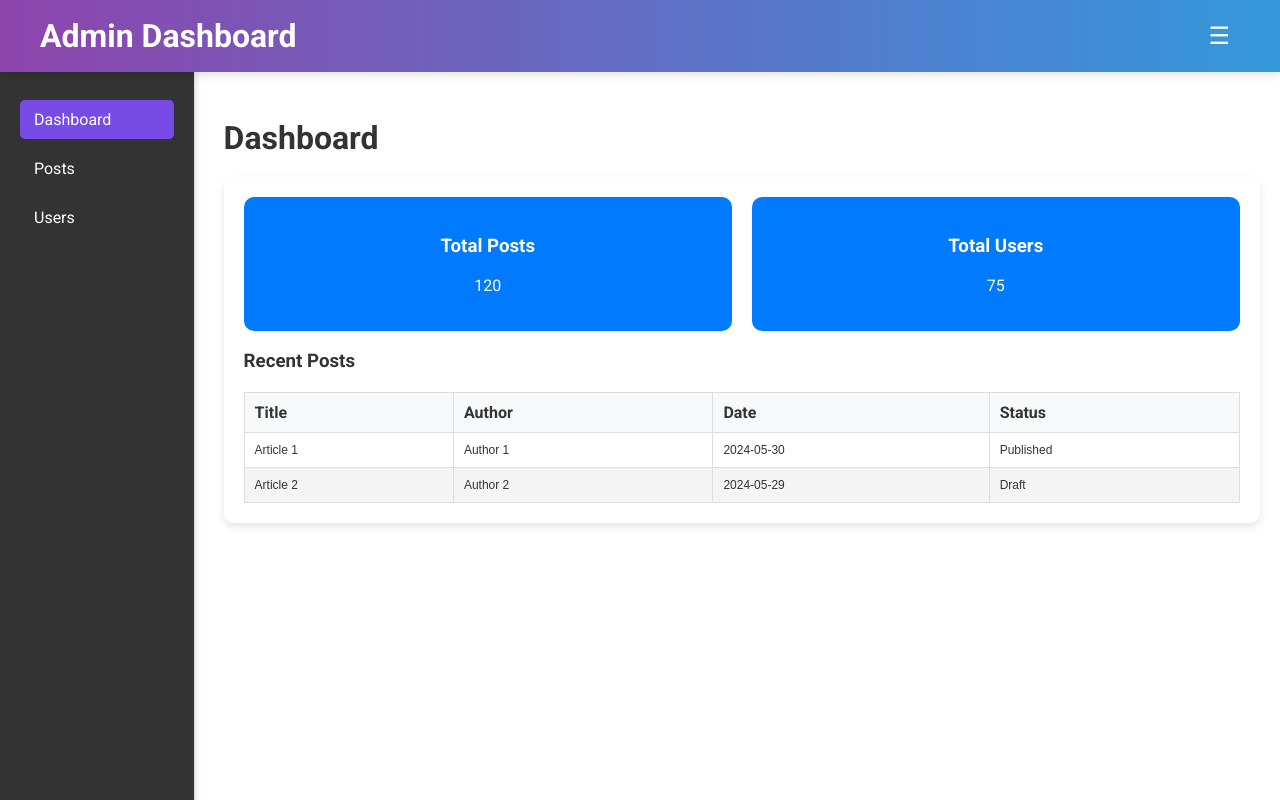
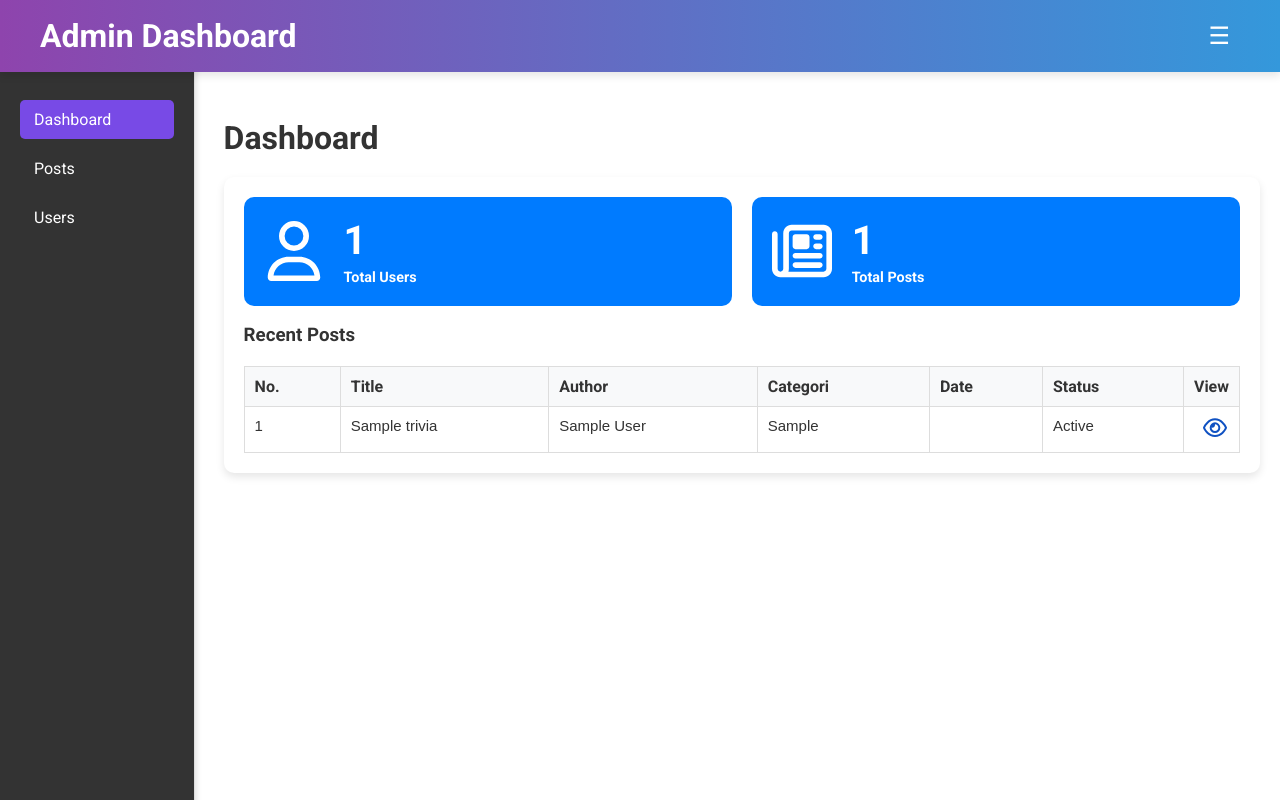
Before and after one commit to excalibur17/FactPedia, a PHP site: page /adminpage/dashboard.php in a window 1280 px wide. Run offline with PHP 8.4, Linux system fonts and the light colour scheme; tables that the repository leaves empty or names only in its code hold one stand-in row (values such as "Sample post"); data that the repository does not hold is empty.

Commit message:
Mengintegrasikan dashboard admin dengan db

```diff
--- a/adminpage/dashboard.php
+++ b/adminpage/dashboard.php
@@ -1,3 +1,6 @@
+<?php
+require "./function/func.php";
+?>
 <!DOCTYPE html>
 <html lang="en">
 
@@ -39,38 +42,57 @@
             <div class="posts">
                 <section class="stats">
                     <div class="stat-box">
-                        <h3>Total Posts</h3>
-                        <p>120</p>
+                        <svg xmlns="http://www.w3.org/2000/svg" viewBox="0 0 448 512"><!--!Font Awesome Free 6.5.2 by @fontawesome - https://fontawesome.com License - https://fontawesome.com/license/free Copyright 2024 Fonticons, Inc.-->
+                            <path d="M304 128a80 80 0 1 0 -160 0 80 80 0 1 0 160 0zM96 128a128 128 0 1 1 256 0A128 128 0 1 1 96 128zM49.3 464H398.7c-8.9-63.3-63.3-112-129-112H178.3c-65.7 0-120.1 48.7-129 112zM0 482.3C0 383.8 79.8 304 178.3 304h91.4C368.2 304 448 383.8 448 482.3c0 16.4-13.3 29.7-29.7 29.7H29.7C13.3 512 0 498.7 0 482.3z" />
+                        </svg>
+                        <div class="stat-info">
+                            <p><?php echo $total_users ?></p>
+                            <h5>Total Users</h5>
+                        </div>
                     </div>
                     <div class="stat-box">
-                        <h3>Total Users</h3>
-                        <p>75</p>
+                        <svg xmlns="http://www.w3.org/2000/svg" viewBox="0 0 512 512"><!--!Font Awesome Free 6.5.2 by @fontawesome - https://fontawesome.com License - https://fontawesome.com/license/free Copyright 2024 Fonticons, Inc.-->
+                            <path d="M168 80c-13.3 0-24 10.7-24 24V408c0 8.4-1.4 16.5-4.1 24H440c13.3 0 24-10.7 24-24V104c0-13.3-10.7-24-24-24H168zM72 480c-39.8 0-72-32.2-72-72V112C0 98.7 10.7 88 24 88s24 10.7 24 24V408c0 13.3 10.7 24 24 24s24-10.7 24-24V104c0-39.8 32.2-72 72-72H440c39.8 0 72 32.2 72 72V408c0 39.8-32.2 72-72 72H72zM176 136c0-13.3 10.7-24 24-24h96c13.3 0 24 10.7 24 24v80c0 13.3-10.7 24-24 24H200c-13.3 0-24-10.7-24-24V136zm200-24h32c13.3 0 24 10.7 24 24s-10.7 24-24 24H376c-13.3 0-24-10.7-24-24s10.7-24 24-24zm0 80h32c13.3 0 24 10.7 24 24s-10.7 24-24 24H376c-13.3 0-24-10.7-24-24s10.7-24 24-24zM200 272H408c13.3 0 24 10.7 24 24s-10.7 24-24 24H200c-13.3 0-24-10.7-24-24s10.7-24 24-24zm0 80H408c13.3 0 24 10.7 24 24s-10.7 24-24 24H200c-13.3 0-24-10.7-24-24s10.7-24 24-24z" />
+                        </svg>
+                        <div class="stat-info">
+                            <p><?php echo $total_posts ?></p>
+                            <h5>Total Posts</h5>
+                        </div>
                     </div>
                 </section>
                 <section class="recent-posts">
                     <h3>Recent Posts</h3>
                     <table>
                         <thead>
-                            <tr>
+                            <tr class="tr-center">
+                                <th>No.</th>
                                 <th>Title</th>
                                 <th>Author</th>
+                                <th>Categori</th>
                                 <th>Date</th>
                                 <th>Status</th>
+                                <th>View</th>
                             </tr>
                         </thead>
                         <tbody>
-                            <tr>
-                                <td>Article 1</td>
-                                <td>Author 1</td>
-                                <td>2024-05-30</td>
-                                <td>Published</td>
-                            </tr>
-                            <tr>
-                                <td>Article 2</td>
-                                <td>Author 2</td>
-                                <td>2024-05-29</td>
-                                <td>Draft</td>
-                            </tr>
+                            <?php $i = 1; ?>
+                            <?php foreach ($data as $row) : ?>
+                                <tr class="text-l">
+                                    <td><?= $i++; ?></td>
+                                    <td><?= $row['title']; ?></td>
+                                    <td><?= $row['author']; ?></td>
+                                    <td><?= ucwords($row['category']); ?></td>
+                                    <td><?= $row['created_at']; ?></td>
+                                    <td><?= ucwords($row['status']); ?></td>
+                                    <td class="row-view">
+                                        <button class="btn-view">
+                                            <svg xmlns="http://www.w3.org/2000/svg" viewBox="0 0 576 512"><!--!Font Awesome Free 6.5.2 by @fontawesome - https://fontawesome.com License - https://fontawesome.com/license/free Copyright 2024 Fonticons, Inc.-->
+                                                <path fill="#0f51c2" d="M288 80c-65.2 0-118.8 29.6-159.9 67.7C89.6 183.5 63 226 49.4 256c13.6 30 40.2 72.5 78.6 108.3C169.2 402.4 222.8 432 288 432s118.8-29.6 159.9-67.7C486.4 328.5 513 286 526.6 256c-13.6-30-40.2-72.5-78.6-108.3C406.8 109.6 353.2 80 288 80zM95.4 112.6C142.5 68.8 207.2 32 288 32s145.5 36.8 192.6 80.6c46.8 43.5 78.1 95.4 93 131.1c3.3 7.9 3.3 16.7 0 24.6c-14.9 35.7-46.2 87.7-93 131.1C433.5 443.2 368.8 480 288 480s-145.5-36.8-192.6-80.6C48.6 356 17.3 304 2.5 268.3c-3.3-7.9-3.3-16.7 0-24.6C17.3 208 48.6 156 95.4 112.6zM288 336c44.2 0 80-35.8 80-80s-35.8-80-80-80c-.7 0-1.3 0-2 0c1.3 5.1 2 10.5 2 16c0 35.3-28.7 64-64 64c-5.5 0-10.9-.7-16-2c0 .7 0 1.3 0 2c0 44.2 35.8 80 80 80zm0-208a128 128 0 1 1 0 256 128 128 0 1 1 0-256z" />
+                                            </svg>
+                                        </button>
+                                    </td>
+                                </tr>
+                            <?php endforeach ?>
                         </tbody>
                     </table>
                 </section>
--- a/adminpage/function/func.php
+++ b/adminpage/function/func.php
@@ -8,3 +8,38 @@ $result_adm = $conn->query($sql);
 // Mengambil data dari users
 $sqll = "SELECT * FROM users";
 $get_user = $conn->query($sqll);
+
+//Mengambil data dari db dan akan ditampilkan di dashboard
+// Mengambil data dari db dan akan ditampilkan di dashboard
+$show = "SELECT * FROM trivias";
+$get_data = $conn->query($show);
+
+// Periksa apakah query berhasil dan mengembalikan data
+if ($get_data->num_rows > 0) {
+    // Mengambil semua data sebagai array
+    $data = $get_data->fetch_all(MYSQLI_ASSOC);
+} else {
+    $data = [];
+}
+
+// Mengambil total  user dari database
+$sql_total_users = "SELECT COUNT(*) AS total_users FROM users";
+$result_total_users = $conn->query($sql_total_users);
+
+if ($result_total_users->num_rows > 0) {
+    $row_total_users = $result_total_users->fetch_assoc();
+    $total_users = $row_total_users["total_users"];
+} else {
+    $total_users = 0;
+}
+
+// Mengambil total trivia dari database
+$sql_tot_post = "SELECT COUNT(*) AS total_posts FROM trivias";
+$result_tot_post = $conn->query($sql_tot_post);
+
+if ($result_tot_post->num_rows > 0) {
+    $row = $result_tot_post->fetch_assoc();
+    $total_posts = $row["total_posts"];
+} else {
+    $total_posts = 0;
+}
--- a/adminpage/styles.css
+++ b/adminpage/styles.css
@@ -154,8 +154,36 @@ main h2 {
     padding: 20px;
     border-radius: 10px;
     width: 45%;
-    text-align: center;
+    display: flex;
+    align-items: center;
+    text-align: left;
 }
+
+.stat-box svg {
+    width: 60px;
+    height: 60px;
+    margin-right: 20px;
+    fill: white;
+}
+
+.stat-info {
+    display: flex;
+    flex-direction: column;
+    align-items: flex-start;
+}
+
+.stat-info h5 {
+    margin: 0;
+    font-size: 0.9em;
+}
+
+.stat-info p {
+    margin: 0;
+    font-size: 2.5em;
+    font-weight: 800;
+    padding-bottom: 5px;
+}
+
 
 .posts, .users, .settings {
     background: white;
@@ -224,7 +252,11 @@ tr:nth-child(even) {
 }
 
 #col-content{
-    max-width: 300px;
+    width: 300px;
+}
+
+.text-l td{
+    font-size: 15px;
 }
 
 button {
@@ -236,6 +268,17 @@ button {
     cursor: pointer;
     transition: background 0.3s;
     font-size: 12px;
+}
+.btn-view{
+    width: 1.5rem;
+    height: 1.5rem;
+    padding: 0;
+    background-color: transparent;
+}
+
+.row-view{
+    text-align: center;
+    width: 30px;
 }
 
 /* Footer Styles */
```
